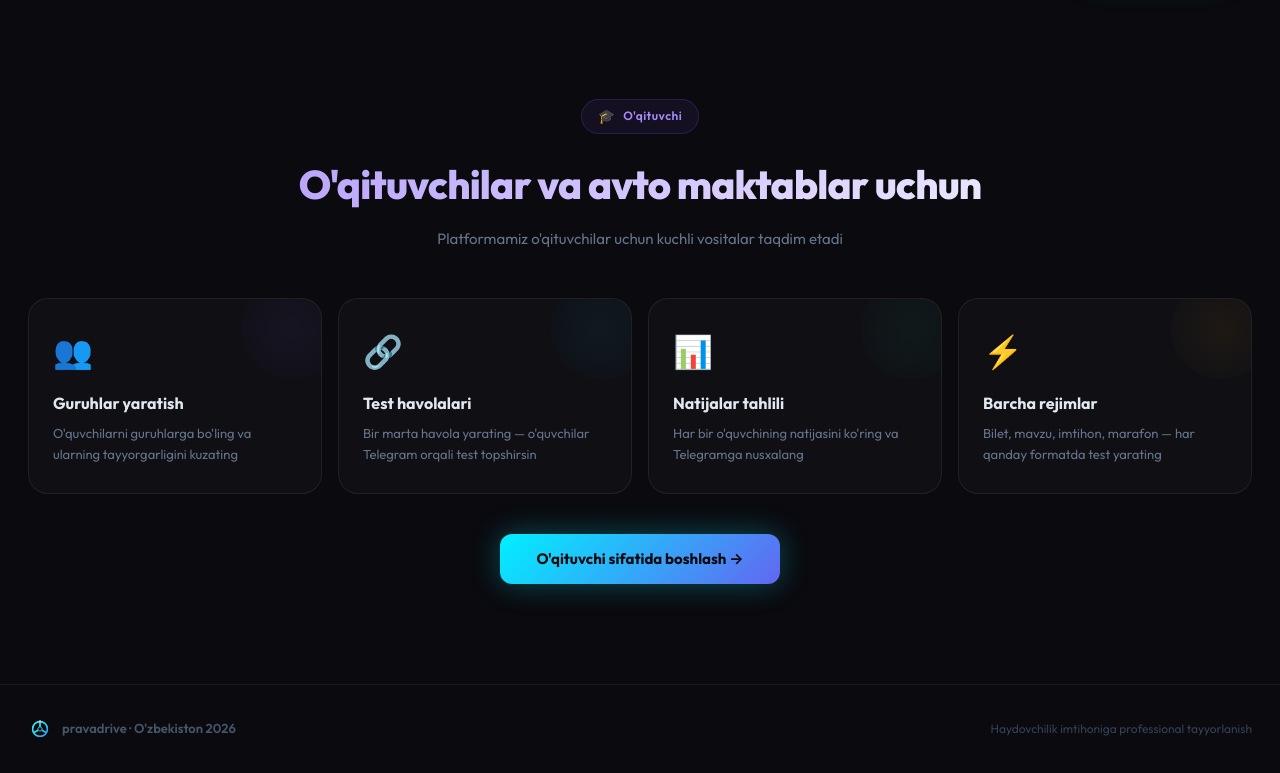
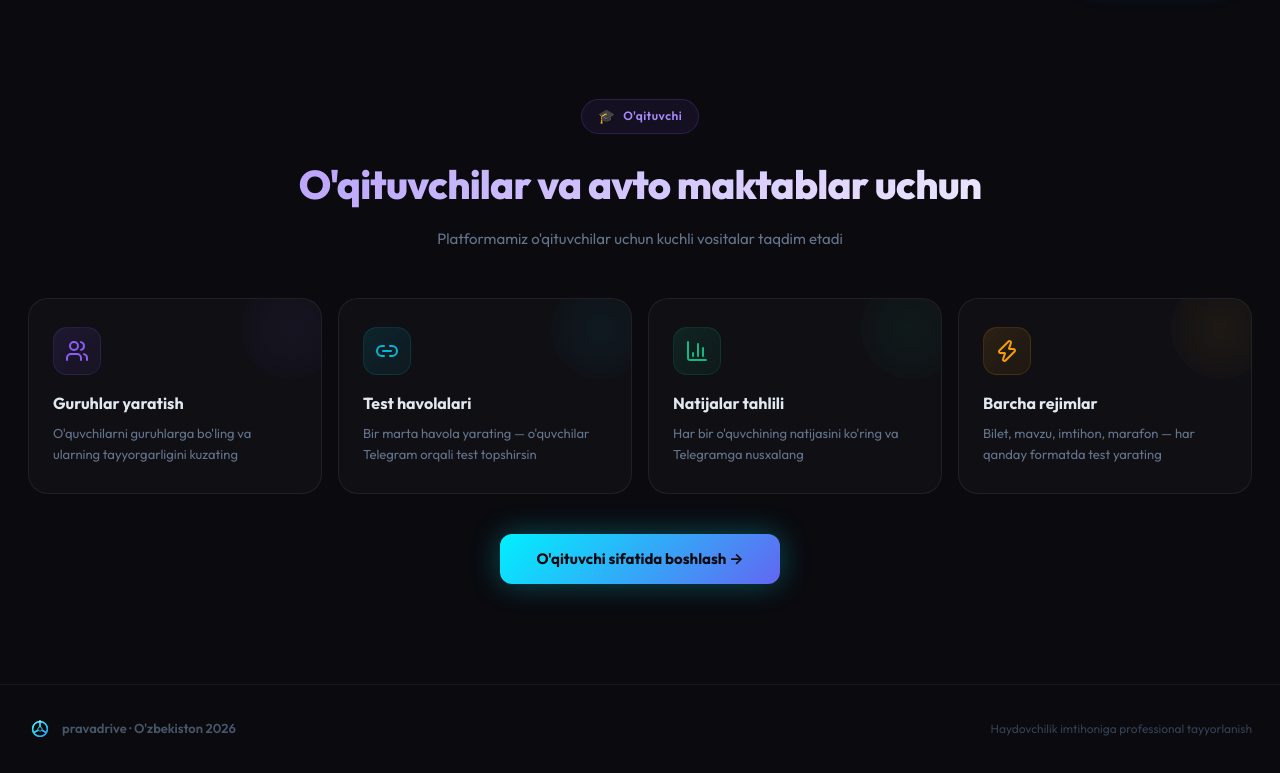
Before and after one commit to TimurMuhammadxon/tmtestClient, a React (Vite) app: page / in a window 1280 px wide. Shown: the part 1543-2316 px from the top of the page. Built offline with nearby package versions, Linux system fonts and the light colour scheme.

Commit message:
Teacher icons in Landing Page

```diff
--- a/src/pages/public/LandingPage.tsx
+++ b/src/pages/public/LandingPage.tsx
@@ -5,6 +5,7 @@ import { useAuthStore } from "@/store/auth";
 import { subscriptionsApi } from "@/api/subscriptions";
 import { useTranslation } from "@/lib/i18n";
 import { useLanguageStore, type LangCode } from "@/store/language";
+import { Users, Link2, BarChart3, Zap } from "lucide-react";
 
 const CSS = `
   @keyframes lp-pulse1{0%,100%{transform:scale(1);opacity:.5}50%{transform:scale(1.2);opacity:.9}}
@@ -355,10 +356,10 @@ export function LandingPage() {
 
           <div className="lp-teacher-grid" style={{ display: "grid", gridTemplateColumns: "repeat(4, 1fr)", gap: 16, animation: mounted ? "lp-fadeUp .8s ease .45s both" : "none" }}>
             {([
-              { icon: "👥", title: t.teacherFeature1Title, desc: t.teacherFeature1Desc, color: "#8b5cf6" },
-              { icon: "🔗", title: t.teacherFeature2Title, desc: t.teacherFeature2Desc, color: "#06b6d4" },
-              { icon: "📊", title: t.teacherFeature3Title, desc: t.teacherFeature3Desc, color: "#10b981" },
-              { icon: "⚡", title: t.teacherFeature4Title, desc: t.teacherFeature4Desc, color: "#f59e0b" },
+              { Icon: Users, title: t.teacherFeature1Title, desc: t.teacherFeature1Desc, color: "#8b5cf6" },
+              { Icon: Link2, title: t.teacherFeature2Title, desc: t.teacherFeature2Desc, color: "#06b6d4" },
+              { Icon: BarChart3, title: t.teacherFeature3Title, desc: t.teacherFeature3Desc, color: "#10b981" },
+              { Icon: Zap, title: t.teacherFeature4Title, desc: t.teacherFeature4Desc, color: "#f59e0b" },
             ] as const).map((f, i) => (
               <div key={i} style={{
                 padding: "28px 24px", borderRadius: 20,
@@ -371,7 +372,9 @@ export function LandingPage() {
                 onMouseLeave={(e) => { e.currentTarget.style.borderColor = "rgba(255,255,255,.07)"; e.currentTarget.style.boxShadow = "none"; e.currentTarget.style.transform = "translateY(0)"; }}
               >
                 <div style={{ position: "absolute", top: -20, right: -20, width: 100, height: 100, borderRadius: "50%", background: `radial-gradient(circle,${f.color}10,transparent)` }} />
-                <div style={{ fontSize: 32, marginBottom: 16 }}>{f.icon}</div>
+                <div style={{ width: 48, height: 48, borderRadius: 14, background: `linear-gradient(135deg, ${f.color}20, ${f.color}10)`, border: `1px solid ${f.color}25`, display: "flex", alignItems: "center", justifyContent: "center", marginBottom: 16 }}>
+                  <f.Icon style={{ width: 24, height: 24, color: f.color }} />
+                </div>
                 <h3 style={{ fontSize: 16, fontWeight: 700, color: "#e2e8f0", marginBottom: 8 }}>{f.title}</h3>
                 <p style={{ fontSize: 13, color: "#64748b", lineHeight: 1.6, margin: 0 }}>{f.desc}</p>
               </div>
```
